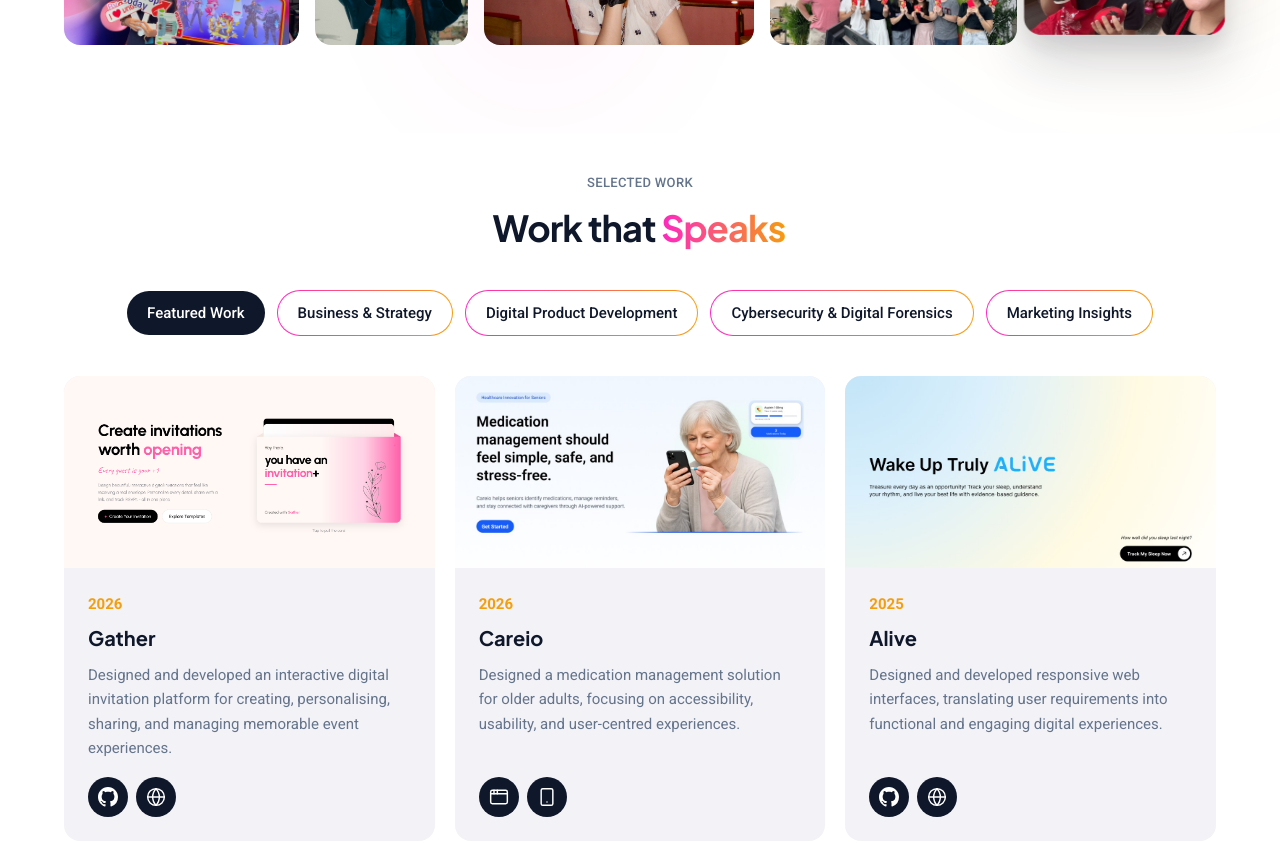
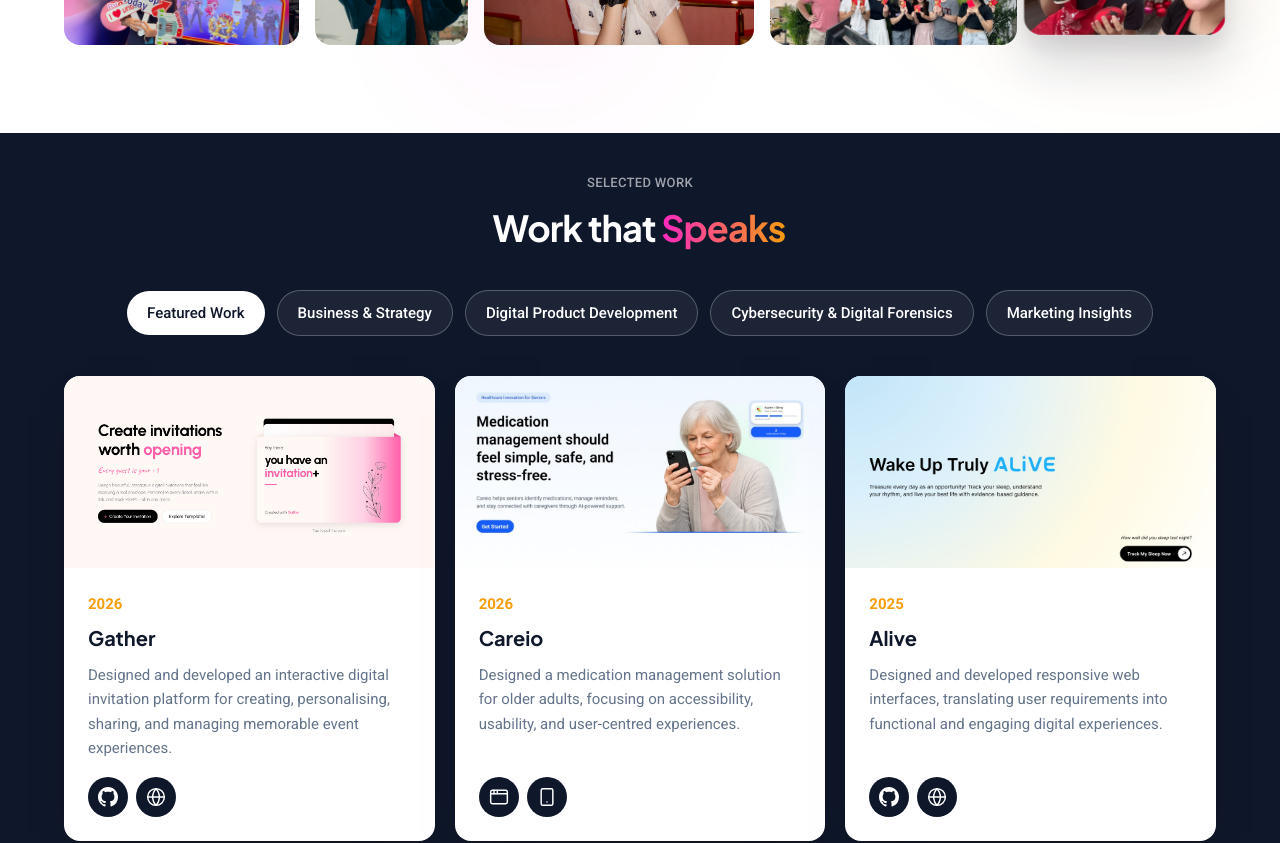
Before and after one commit to mivo1101/emily-vo-portfolio, a Next.js app: page / in a window 1280 px wide. Shown: the part 640-1483 px from the top of the page. Built offline with nearby package versions, Linux system fonts and the light colour scheme.

Commit message:
Swap Projects and About section themes

```diff
--- a/src/components/sections/About.tsx
+++ b/src/components/sections/About.tsx
@@ -56,21 +56,21 @@ function AboutCard() {
 
 export function About() {
   return (
-    <section id="about" className="bg-[#0F172A] px-6 pt-8 pb-16 sm:pt-10 sm:pb-20 lg:pb-24">
+    <section id="about" className="bg-white px-6 pt-8 pb-16 sm:pt-10 sm:pb-20 lg:pb-24">
       <div className="mx-auto grid max-w-6xl items-center gap-12 lg:grid-cols-[minmax(0,1fr)_auto] lg:gap-16 xl:gap-20">
         <div>
           <ScrollReveal>
-            <p className="text-xs font-medium uppercase tracking-wide text-white">
-              <span className="text-white/50">|</span> {site.about.label}
+            <p className="text-xs font-medium uppercase tracking-wide text-[#64748B]">
+              <span className="text-[#CBD5E1]">|</span> {site.about.label}
             </p>
             <h2 className="mt-3 font-display text-[1.75rem] font-bold leading-tight tracking-tight sm:text-[2.125rem] lg:text-[2.25rem]">
               <span className="text-gradient">Why</span>{" "}
-              <span className="text-white">Tech?</span>
+              <span className="text-[#0F172A]">Tech?</span>
             </h2>
           </ScrollReveal>
 
           <ScrollReveal delay={80}>
-            <div className="mt-6 space-y-5 text-base leading-[1.75] text-white/90 sm:mt-7 sm:text-[1.0625rem] sm:leading-[1.8]">
+            <div className="mt-6 space-y-5 text-base leading-[1.75] text-[#475569] sm:mt-7 sm:text-[1.0625rem] sm:leading-[1.8]">
               {site.about.paragraphs.map((paragraph) => (
                 <p key={paragraph.slice(0, 24)}>{paragraph}</p>
               ))}
--- a/src/components/sections/Projects.tsx
+++ b/src/components/sections/Projects.tsx
@@ -66,7 +66,7 @@ function WorkLinkButton({ label, href }: WorkLink) {
 
 function WorkCard({ project }: { project: WorkProject }) {
   return (
-    <article className="interactive-card relative flex h-full flex-col overflow-hidden rounded-2xl bg-[#F2F2F7] hover:z-10 hover:shadow-[0_20px_44px_-24px_rgba(15,23,42,0.28)]">
+    <article className="interactive-card relative flex h-full flex-col overflow-hidden rounded-2xl bg-white shadow-[0_16px_40px_-24px_rgba(0,0,0,0.55)] hover:z-10 hover:shadow-[0_24px_54px_-24px_rgba(0,0,0,0.7)]">
       {project.coverImage ? (
         <div className="relative h-44 w-full shrink-0 overflow-hidden sm:h-48">
           <Image
@@ -115,14 +115,14 @@ export function Projects() {
     projectViews.find((view) => view.id === activeId) ?? projectViews[0];
 
   return (
-    <section id="work" className="bg-white px-6 pt-8 pb-12 sm:pt-10 sm:pb-14 lg:pb-16">
+    <section id="work" className="bg-[#0F172A] px-6 pt-8 pb-12 sm:pt-10 sm:pb-14 lg:pb-16">
       <div className="mx-auto max-w-6xl">
         <ScrollReveal>
           <div className="text-center">
-            <p className="text-xs font-medium uppercase tracking-wide text-[#64748B]">
+            <p className="text-xs font-medium uppercase tracking-wide text-white/60">
               Selected work
             </p>
-            <h2 className="mt-3 font-display text-[1.75rem] font-bold leading-tight tracking-tight text-[#0F172A] sm:text-[2.125rem] lg:text-[2.25rem]">
+            <h2 className="mt-3 font-display text-[1.75rem] font-bold leading-tight tracking-tight text-white sm:text-[2.125rem] lg:text-[2.25rem]">
               Work that <span className="text-gradient">Speaks</span>
             </h2>
           </div>
@@ -141,8 +141,8 @@ export function Projects() {
                   aria-pressed={isActive}
                   className={`rounded-full px-4 py-2.5 text-sm font-medium transition-colors sm:px-5 ${
                     isActive
-                      ? "bg-[#0F172A] text-white"
-                      : "border-gradient bg-[#FAFAFA] text-[#0F172A]"
+                      ? "bg-white text-[#0F172A]"
+                      : "border border-white/25 bg-white/[0.06] text-white hover:bg-white/[0.12]"
                   }`}
                 >
                   {view.label}
```
